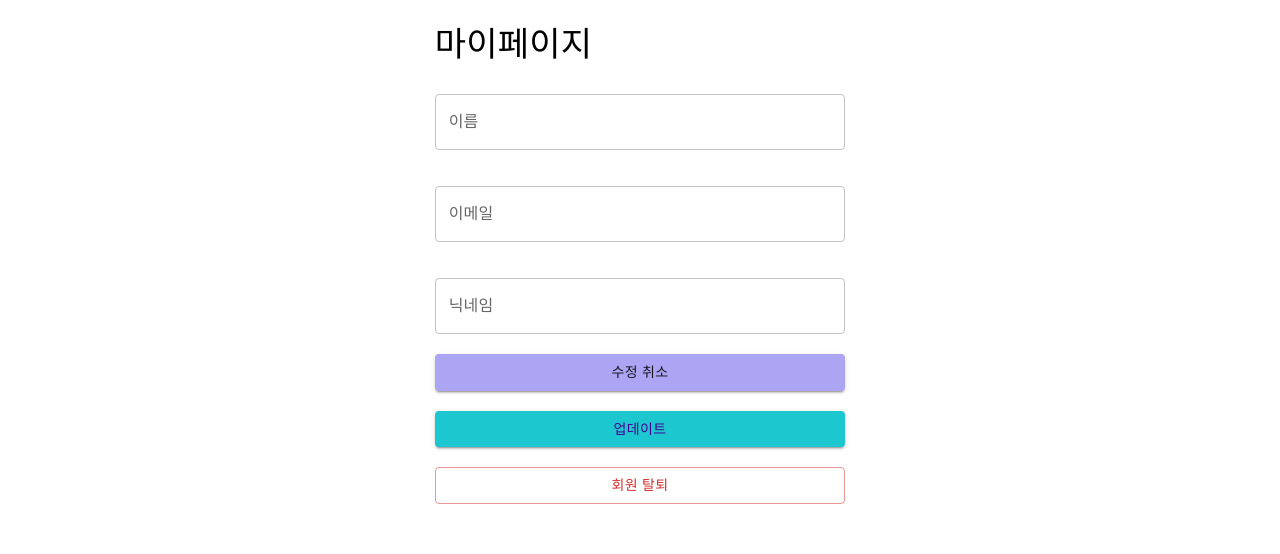
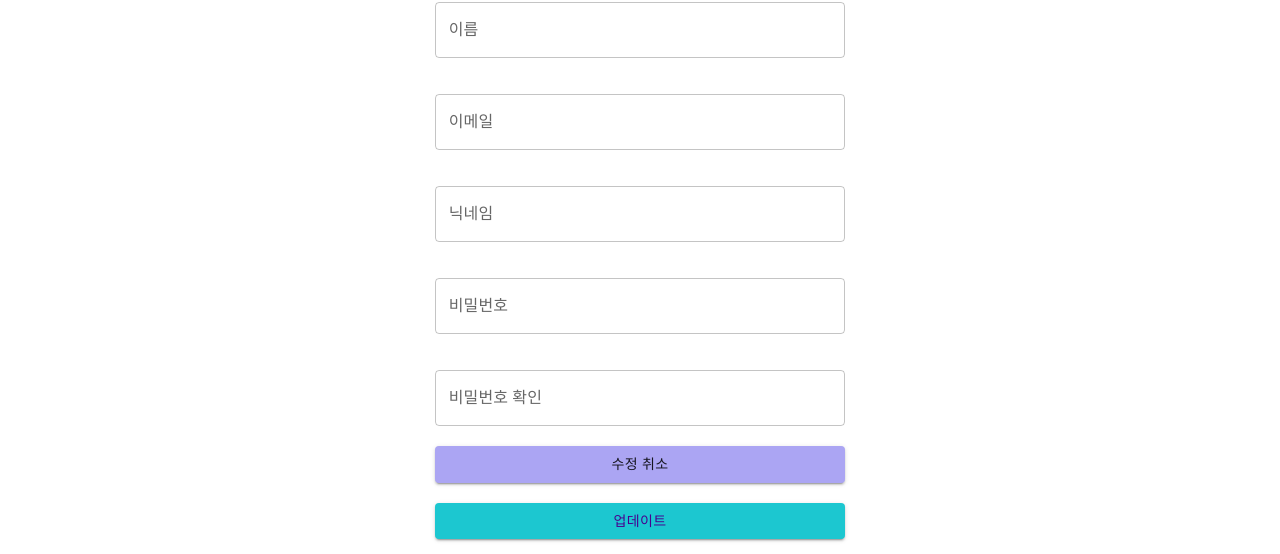
Before and after one commit to lchyeong/gobooks-frontend, a React (Create React App) app: page /myPage in a window 1280 px wide. Both pictures are taken after a click on the button "정보 수정". Shown: the part 230-784 px from the top of the page. Built offline with nearby package versions, Linux system fonts and the light colour scheme; no server answers.

Commit message:
feat:user jwt 토큰 전송, 만료시 재발급 기능 추가

```diff
--- a/package.json
+++ b/package.json
@@ -12,6 +12,7 @@
     "@testing-library/react": "^13.4.0",
     "@testing-library/user-event": "^13.5.0",
     "axios": "^1.7.2",
+    "jwt-decode": "^4.0.0",
     "prettier-eslint": "^16.3.0",
     "react": "^18.3.1",
     "react-dom": "^18.3.1",
--- a/src/api/authApi.js
+++ b/src/api/authApi.js
@@ -1,8 +1,25 @@
-import axios from 'axios';
-import { httpClient } from './httpClient';
+import { httpClient, setAccessTokenToHttpClient } from './httpClient';
 
 export const signUp = (req) => {
   return httpClient.post('/users', req);
+};
+
+export const login = async (req) => {
+  const response = await httpClient.post('/auth/login', req);
+  const { accessToken } = response.data;
+  setAccessTokenToHttpClient(accessToken); // 로그인 시 Access Token을 설정
+  return response;
+};
+
+export const refreshAccessToken = async () => {
+  const response = await httpClient.post(
+    '/auth/refresh',
+    {},
+    { withCredentials: true },
+  );
+  const { accessToken } = response.data;
+  setAccessTokenToHttpClient(accessToken); // 새로운 Access Token 설정
+  return accessToken;
 };
 
 export const getUserInfo = async (id) => {
@@ -48,9 +65,5 @@ export const verifyCode = async (email, code) => {
 };
 
 export const checkEmail = (email) => {
-  return axios.get('http://localhost:8080/api/auth/check-email', { params: { email } });
+  return httpClient.get('/auth/check-email', { params: { email } });
 };
-
-// export const refresh = () => {
-//   return httpClient.post('/users/refresh');
-// };
--- a/src/api/httpClient.js
+++ b/src/api/httpClient.js
@@ -1,6 +1,5 @@
-import axios, { AxiosInstance } from 'axios';
-
-// import { refresh } from './authApi';
+import axios from 'axios';
+import { refreshAccessToken } from './authApi';
 
 export const httpClient = axios.create({
   // eslint-disable-next-line
@@ -14,30 +13,44 @@ export const httpClient = axios.create({
 });
 
 httpClient.interceptors.response.use(
+  (config) => {
+    const token = localStorage.getItem('accessToken');
+    if (token) {
+      config.headers['Authorization'] = `Bearer ${token}`;
+    }
+    return config;
+  },
+  (error) => {
+    return Promise.reject(error);
+  },
+);
+
+// Response interceptor to handle token refresh
+httpClient.interceptors.response.use(
   (response) => {
     return response;
   },
-  (error) => {
+  async (error) => {
     const originalRequest = error.config;
     const status = error.response?.status;
+
     if (status === 401 && !originalRequest._retry) {
       originalRequest._retry = true;
-      //   return refresh().then((res) => {
-      //     if (res.data.statusCode === 'OK') {
-      //       setAccessToken(httpClient, res.data.data.accessToken);
-      //       return httpClient(originalRequest);
-      //     }
-      //   });
+      try {
+        const newAccessToken = await refreshAccessToken();
+        localStorage.setItem('accessToken', newAccessToken);
+        originalRequest.headers['Authorization'] = `Bearer ${newAccessToken}`;
+        return httpClient(originalRequest);
+      } catch (refreshError) {
+        console.error('Token refresh failed:', refreshError);
+        // 로그아웃 처리 등 추가적인 처리가 필요할 수 있음
+        return Promise.reject(refreshError);
+      }
     }
     return Promise.reject(error);
   },
 );
 
-export const setAccessToken = (axiosInstance, accessToken) => {
-  axiosInstance.defaults.headers.common['Authorization'] =
-    `Bearer ${accessToken}`;
+export const setAccessTokenToHttpClient = (accessToken) => {
+  httpClient.defaults.headers.common['Authorization'] = `Bearer ${accessToken}`;
 };
-
-export const setAccessTokenToHttpClient = (accessToken) => {
-  setAccessToken(httpClient, accessToken);
-};
--- a/src/pages/myPage/MyPage.jsx
+++ b/src/pages/myPage/MyPage.jsx
@@ -1,8 +1,10 @@
 import { Button, Grid, TextField, Typography } from '@mui/material';
 import React, { useEffect, useState } from 'react';
 import { deleteUser, getUserInfo, updateUserInfo } from '../../api/authApi';
+import { PageContainer } from '../../components/PageContainer';
+import { jwtDecode } from 'jwt-decode';
 
-import { PageContainer } from '../../components/PageContainer';
+
 
 function MyPage() {
   const [userInfo, setUserInfo] = useState({
@@ -12,15 +14,30 @@ function MyPage() {
     nickname: '',
   });
 
+  const [password, setPassword] = useState('');
+  const [confirmPassword, setConfirmPassword] = useState('');
+  const [passwordError, setPasswordError] = useState('');
+
   const [errors, setErrors] = useState({});
   const [isEditing, setIsEditing] = useState(false);
+  const [userId, setUserId] = useState(null);
 
   useEffect(() => {
     // Fetch user info for user with ID 1 when the component mounts
     const fetchUserInfo = async () => {
       try {
-        const response = await getUserInfo(1); // Assuming the ID of the user you want to fetch is 1
-        setUserInfo(response);
+        const token = localStorage.getItem('accessToken');
+        if (token) {
+          const decodedToken = jwtDecode(token);
+          console.log('decodedToken:', decodedToken);
+          const userId = decodedToken.userID; // Adjust this according to your token structure
+          console.log('userId:', userId);
+          setUserId(userId);
+          const response = await getUserInfo(userId); // Use the extracted userID
+          setUserInfo(response);
+        } else {
+        console.error('No access token found');
+      }
       } catch (err) {
         console.error('사용자 정보 로딩 실패:', err);
       }
@@ -36,11 +53,31 @@ function MyPage() {
     });
   };
 
+  const handlePasswordChange = (e) => {
+    setPassword(e.target.value);
+    if (confirmPassword && e.target.value !== confirmPassword) {
+      setPasswordError('비밀번호가 일치하지 않습니다.');
+    } else {
+      setPasswordError('');
+    }
+  };
+
+  const handleConfirmPasswordChange = (e) => {
+    setConfirmPassword(e.target.value);
+    if (password && e.target.value !== password) {
+      setPasswordError('비밀번호가 일치하지 않습니다.');
+    } else {
+      setPasswordError('');
+    }
+  };
+
   const onClickUpdate = async () => {
     try {
-      const response = await updateUserInfo(1, userInfo); // Passing the ID explicitly
-      console.log('업데이트 성공:', response);
-      setIsEditing(false);
+      if(userId){
+        const response = await updateUserInfo(1, userInfo); // Passing the ID explicitly
+        console.log('업데이트 성공:', response);
+        setIsEditing(false);
+      }
     } catch (err) {
       console.error('업데이트 오류:', err);
       if (err.response && err.response.data) {
@@ -107,6 +144,34 @@ function MyPage() {
               disabled={!isEditing}
               style={{ marginBottom: '20px' }}
             />
+            {isEditing && (
+              <>
+                <TextField
+                  fullWidth
+                  label="비밀번호"
+                  variant="outlined"
+                  type="password"
+                  value={password}
+                  onChange={handlePasswordChange}
+                  error={!!passwordError}
+                  helperText={passwordError}
+                  margin="normal"
+                  style={{ marginBottom: '20px' }}
+                />
+                <TextField
+                  fullWidth
+                  label="비밀번호 확인"
+                  variant="outlined"
+                  type="password"
+                  value={confirmPassword}
+                  onChange={handleConfirmPasswordChange}
+                  error={!!passwordError}
+                  helperText={passwordError}
+                  margin="normal"
+                  style={{ marginBottom: '20px' }}
+                />
+              </>
+            )}
             <Button
               variant="contained"
               color="primary"
```
Also changed, not shown: src/pages/login/Login.jsx (+13 -33 lines), 1 other file (tests, documents, lock files or other folders).
